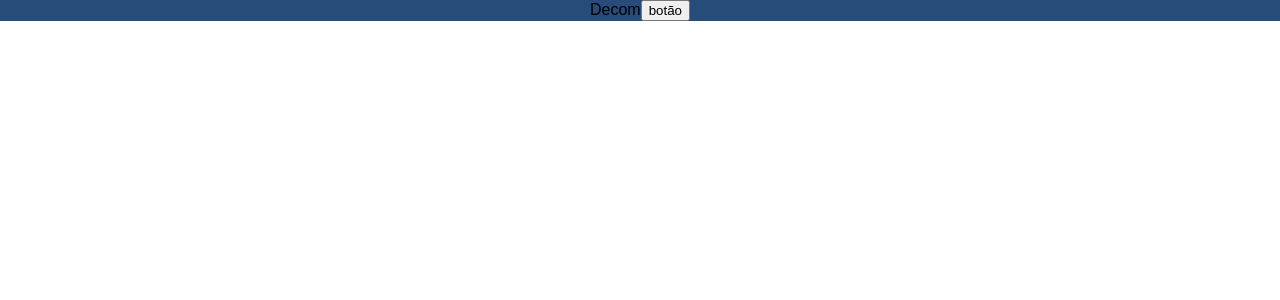
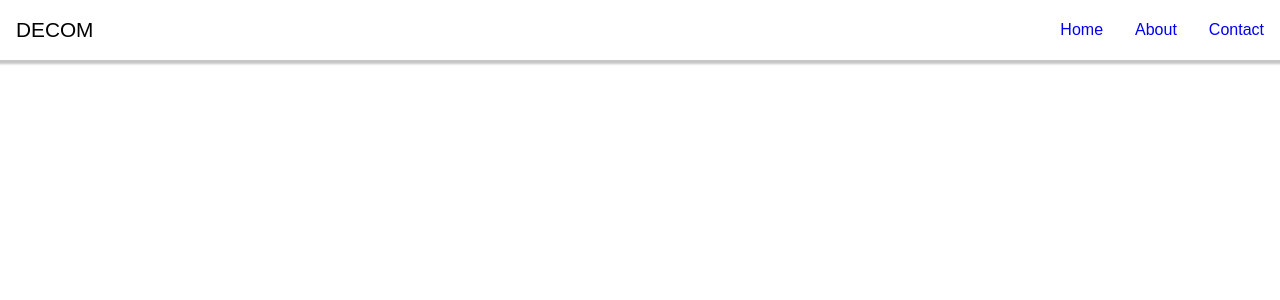
Before and after one commit to MaceGabriel/TP1---Programa-o-Web, a React (Create React App) app in the folder decom-site/: page / in a window 1280 px wide. Shown: the top 300 px of the page. Built offline with nearby package versions, Linux system fonts and the light colour scheme.

Commit message:
Navbar finish withou colors

```diff
--- a/decom-site/src/components/header/index.js
+++ b/decom-site/src/components/header/index.js
@@ -1,15 +1,11 @@
 import React from 'react';
-import Button from '../button';
+import NavBar from '../navbar/';
 import './style.css';
 
-function onClicou(){
-    console.log("Clicou");
+export default function Header(){
+    return (
+        <div>
+            <NavBar />
+        </div>
+    );
 }
-
-function NavBar(){
-    return <nav>
-        Decom
-        <Button text="botão" route={onClicou}/>
-    </nav>;
-}
-export default NavBar;
--- /dev/null
+++ b/decom-site/src/components/navbar/index.js
@@ -0,0 +1,51 @@
+import React from 'react';
+import './style.css';
+import { useState } from "react";
+
+export default function Navbar() {
+    const [isNavExpanded, setIsNavExpanded] = useState(false)
+
+    return (
+        <nav className="navigation">
+            <a href="/" className="brand-name">
+                DECOM
+            </a>
+            <button
+                className="hamburger"
+                onClick={() => {
+                    setIsNavExpanded(!isNavExpanded)
+                }}
+            >
+                <svg
+                    xmlns="http://www.w3.org/2000/svg"
+                    className="h-5 w-5"
+                    viewBox="0 0 20 20"
+                    fill="white"
+                >
+                    <path
+                        fillRule="evenodd"
+                        d="M3 5a1 1 0 011-1h12a1 1 0 110 2H4a1 1 0 01-1-1zM3 10a1 1 0 011-1h12a1 1 0 110 2H4a1 1 0 01-1-1zM9 15a1 1 0 011-1h6a1 1 0 110 2h-6a1 1 0 01-1-1z"
+                        clipRule="evenodd"
+                    />
+                </svg>
+            </button>
+            <div
+                className={
+                    isNavExpanded ? "navigation-menu expanded" : "navigation-menu"
+                }
+            >
+                <ul>
+                    <li>
+                        <a href="/home">Home</a>
+                    </li>
+                    <li>
+                        <a href="/about">About</a>
+                    </li>
+                    <li>
+                        <a href="/contact">Contact</a>
+                    </li>
+                </ul>
+            </div>
+        </nav>
+    );
+}
--- /dev/null
+++ b/decom-site/src/components/navbar/style.css
@@ -0,0 +1,95 @@
+.navigation {
+    height: 60px;
+    width: 100%;
+    display: flex;
+    align-items: center;
+    position: relative;
+    padding: 0.5rem 0rem;
+    background-color: #fff;
+    color: black;
+    box-shadow: 0 2px 2px 2px rgba(9, 9, 9, 0.23);
+}
+
+.brand-name {
+    text-decoration: none;
+    color: black;
+    font-size: 1.3rem;
+    margin-left: 1rem;
+}
+
+.navigation-menu {
+    margin-left: auto;
+}
+
+.navigation-menu ul {
+    display: flex;
+    padding: 0;
+}
+
+.navigation-menu li {
+    list-style-type: none;
+    margin: 0 1rem;
+}
+
+.navigation-menu li a {
+    text-decoration: none;
+    display: block;
+    width: 100%;
+}
+
+.hamburger {
+    border: 0;
+    height: 40px;
+    width: 40px;
+    padding: 0.5rem;
+    border-radius: 50%;
+    background-color: #283b8b;
+    cursor: pointer;
+    transition: background-color 0.2s ease-in-out;
+    position: absolute;
+    top: 50%;
+    right: 25px;
+    transform: translateY(-50%);
+    display: none;
+}
+
+.hamburger:hover {
+    background-color: #2642af;
+}
+
+@media screen and (max-width: 768px) {
+    .hamburger {
+        display: block;
+    }
+
+    .navigation-menu ul {
+        position: absolute;
+        top: 60px;
+        left: 0;
+        flex-direction: column;
+        width: 100%;
+        height: calc(100vh - 77px);
+        background-color: white;
+        border-top: 1px solid black;
+        display: none;
+    }
+
+    .navigation-menu li {
+        text-align: center;
+        margin: 0;
+    }
+
+    .navigation-menu li a {
+        color: black;
+        width: 100%;
+        padding: 1.5rem 0;
+    }
+
+    .navigation-menu li:hover {
+        background-color: #eee;
+    }
+
+    .navigation-menu.expanded ul {
+        display: block;
+    }
+}
--- a/decom-site/src/index.css
+++ b/decom-site/src/index.css
@@ -1,13 +1,26 @@
+@import url("https://fonts.googleapis.com/css2?family=Karla:wght@200;400&display=swap");
+
+* {
+  box-sizing: border-box;
+  margin: 0;
+  padding: 0;
+}
+
 body {
-  margin: 0;
-  font-family: -apple-system, BlinkMacSystemFont, 'Segoe UI', 'Roboto', 'Oxygen',
-    'Ubuntu', 'Cantarell', 'Fira Sans', 'Droid Sans', 'Helvetica Neue',
+  font-family: "Karla", -apple-system, BlinkMacSystemFont, "Segoe UI", "Roboto",
+    "Oxygen", "Ubuntu", "Cantarell", "Fira Sans", "Droid Sans", "Helvetica Neue",
     sans-serif;
   -webkit-font-smoothing: antialiased;
   -moz-osx-font-smoothing: grayscale;
 }
 
-code {
-  font-family: source-code-pro, Menlo, Monaco, Consolas, 'Courier New',
-    monospace;
+.container {
+  max-width: 90%;
+  margin-right: auto;
+  margin-left: auto;
+  padding: 1rem;
 }
+
+article h1 {
+  margin: 1rem 0;
+}
--- a/decom-site/src/pages/home/index.js
+++ b/decom-site/src/pages/home/index.js
@@ -1,8 +1,9 @@
-import NavBar from "../../components/header";
+import Header from "../../components/header/"
 
-function Home(){
-    return (<div>
-        <NavBar/>
-    </div>)
+export default function Home(){
+    return (
+        <div>
+            <Header/>
+        </div>
+    );
 }
-export default Home;
```
